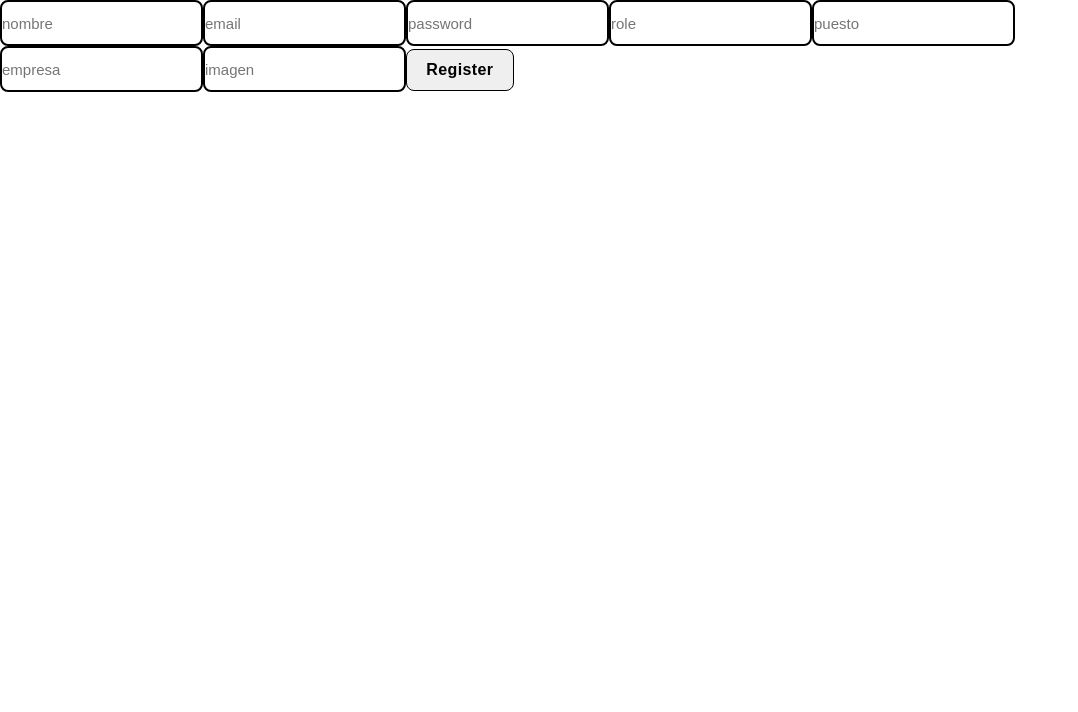
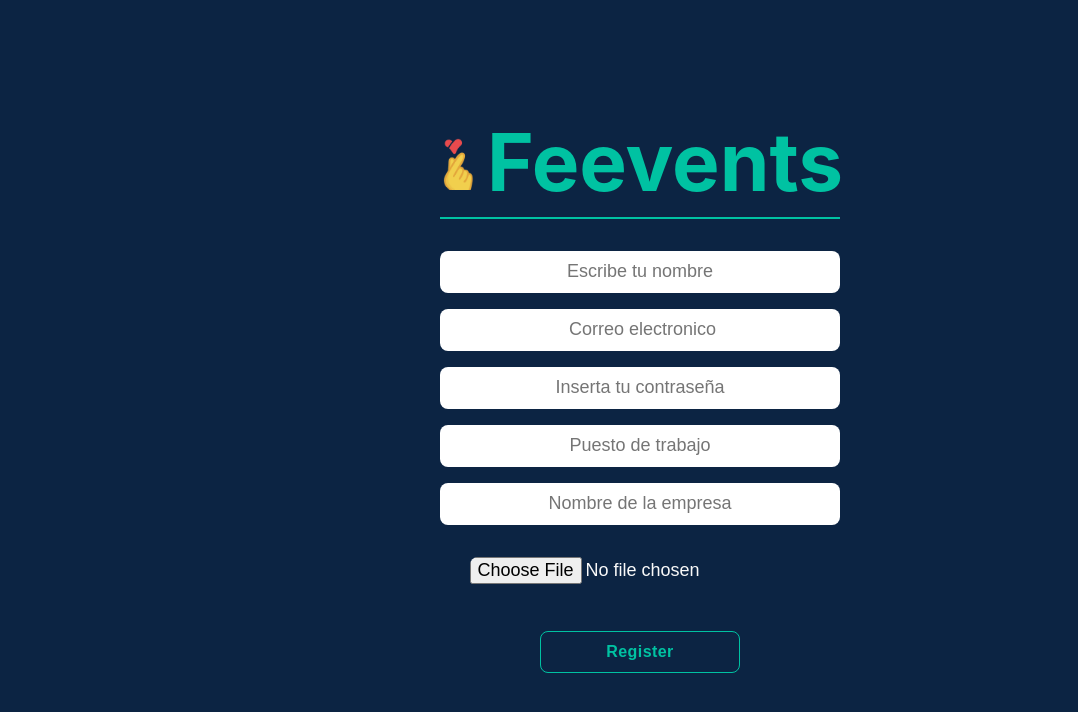
Before and after one commit to amsiceza/TBridge-Feending-Project, a React (Vite) app: page /register in a window 1280 px wide. Shown: the top 712 px of the page, without its empty margins (0-1078 px from the left). Built offline with nearby package versions, Linux system fonts and the light colour scheme; a web font is replaced by a local one.

Commit message:
Styles register

```diff
--- a/src/App.jsx
+++ b/src/App.jsx
@@ -15,15 +15,15 @@ function App() {
   return (
     <div>
       <BrowserRouter>
-      {!token && !window.location.pathname.includes('/register') && ( // Ternario para condicionar la renderización del Sidebar
+      {token && !window.location.pathname.includes('/register') ? ( // Ternario para condicionar la renderización del Sidebar
             <Header/>
-          )}
+          ): null}
         <div className="app-container">
-          {!token && !window.location.pathname.includes('/register') && ( // Ternario para condicionar la renderización del Sidebar
+          {token && !window.location.pathname.includes('/register') ?( // Ternario para condicionar la renderización del Sidebar
             <div className="sidebar-boss-container">
               <Sidebar />
             </div>
-          )}
+          ):null}
 
           <div className="content-container">
             <Routes>
--- a/src/components/Register/Register.jsx
+++ b/src/components/Register/Register.jsx
@@ -2,6 +2,8 @@ import React, { useState } from "react";
 import "./Register.scss"
 import { useDispatch } from "react-redux";
 import { register } from "../../features/auth/authSlice";
+import Hands from "../../assets/hands.png"
+
 
 const Register = () => {
 
@@ -16,7 +18,7 @@ const Register = () => {
     imagen: "",
   });
 
-  const { nombre, email, password, role, puesto, empresa, imagen } = formData;
+  const { nombre, email, password, puesto, empresa, imagen } = formData;
 
   const dispatch = useDispatch()
 
@@ -34,22 +36,29 @@ const Register = () => {
 
   return (
     <div className="formContainer">
+      <div className="title">
+        <img src={Hands} alt="" />
+        <h1 className="header-title register">  Feevents</h1>
+      </div>
         <div>
+
             <form className="formRegister" onSubmit={onSubmit}>
-            <input className="inputRegister" type="text" name="nombre" value={nombre} onChange={onChange} placeholder="nombre"/>
-            <input className="inputRegister" type="email" name="email" value={email} onChange={onChange} placeholder="email"/>
+            <hr />
+            <input className="inputRegister" type="text" name="nombre" value={nombre} onChange={onChange} placeholder="Escribe tu nombre"/>
+            <input className="inputRegister" type="email" name="email" value={email} onChange={onChange} placeholder=" Correo electronico"/>
             <input className="inputRegister"
                 type="password"
                 name="password"
                 value={password}
                 onChange={onChange}
-                placeholder="password"
+                placeholder="Inserta tu contraseña"
             />
-            <input className="inputRegister" type="text" name="role" value={role} onChange={onChange} placeholder="role"/>
-            <input className="inputRegister" type="text" name="puesto" value={puesto} onChange={onChange} placeholder="puesto"/>
-            <input className="inputRegister" type="text" name="empresa" value={empresa} onChange={onChange} placeholder="empresa"/>
-            <input className="inputRegister" type="text" name="imagen" value={imagen} onChange={onChange} placeholder="imagen"/>
-            <button type="submit">Register</button>
+            <input className="inputRegister" type="text" name="puesto" value={puesto} onChange={onChange} placeholder="Puesto de trabajo"/>
+            <input className="inputRegister" type="text" name="empresa" value={empresa} onChange={onChange} placeholder="Nombre de la empresa"/>
+            <div className="select-files"><input className="inputFiles" type="file" name="imagen" value={imagen} onChange={onChange} placeholder="imagen"/></div>
+            <div className="container-btn-r">
+              <button className="btn-register" type="submit">Register</button>
+            </div>
             </form>
         </div>
     </div>
--- a/src/components/Register/Register.scss
+++ b/src/components/Register/Register.scss
@@ -1,9 +1,74 @@
+@import "./src/colors.scss";
+
 .formContainer {
     display: flex;
+    flex-direction: column;
     justify-content: center;
-    flex-direction: column;
+    align-items: center;
+    height: 100vh;
+    background-color: $blue-feending;
+    width: 100vw;
+
+    .register{
+        color: $green;
+        font-size: 5rem;
+    }
+    .title{
+        display: flex;
+        justify-content: center;
+        align-items: center;
+        img{
+            width: 40px;
+            height: auto;
+        }
+    }
 }
 
-.inputRegister {
-    border: 2px solid black;
+.formRegister{
+    margin-top: 1rem;
+    display: flex;
+    flex-direction: column;
+    gap: 1rem;
+    width: 400px;
+
+    hr{
+        border: 1px solid $green;
+        margin-bottom: 1rem;
+    }
+
+    .container-btn-r{
+        margin-top: 1rem;
+        display: flex;
+        justify-content: center;
+        .btn-register{
+            width: 200px;
+            background-color: transparent;
+            border: 1px solid $green;
+            color: $green;
+            transition: background-color 0.3s ease-out, color 0.3s ease-out;
+        }
+        .btn-register:hover{
+            background-color: $green;
+            color: $white;
+        }
+    }
+
+    input{
+        text-align: center;
+        font-size: 18px;
+    }
+    input:focus{
+        border: 2px solid $green;
+    }
+
+    .select-files{
+        display: flex;
+        justify-content: center;
+        color: $white;
+        margin-top: 1rem;
+
+        .inputFiles:focus{
+            border: none;
+        }
+    }
 }
--- a/src/pages/RecintoEvento/RecintoEvento.jsx
+++ b/src/pages/RecintoEvento/RecintoEvento.jsx
@@ -1,4 +1,4 @@
-import React from "react";
+import React, { useState } from "react";
 
 import Tlf from "../../assets/tlf.png";
 
@@ -11,6 +11,13 @@ import BtnRevision from "../../components/Buttons/BtnRevision";
 import "./RecintoEvento.scss";
 
 function RecintoEvento() {
+  const [imageName, setImageName] = useState("");
+
+  const handleImageUpload = (event) => {
+    const file = event.target.files[0];
+    setImageName(file.name);
+  };
+
   return (
     <>
       <div className="recinto-main-container">
@@ -32,9 +39,19 @@ function RecintoEvento() {
                 </div>
                 <div className="btn-first-lbl">
                   <div className="icons">
-                    <HiMagnifyingGlass />
+                    <label htmlFor="file-input" className="icon">
+                      <HiMagnifyingGlass />
+                      <input
+                        id="file-input"
+                        type="file"
+                        accept="image/*"
+                        onChange={handleImageUpload}
+                        style={{ display: "none" }}
+                      />
+                    </label>
                     <HiOutlineTrash />
                   </div>
+                  {imageName && <p className="">{imageName}</p>}
                   <div>
                     <BtnSave />
                   </div>
@@ -68,11 +85,10 @@ function RecintoEvento() {
                     </div>
                     <div className="inputs">
                       <label for="discapacitados">Acceso discapacitados:</label>
-                      <input
-                        type="number"
-                        id="discapacitados"
-                        name="discapacitados"
-                      />
+                      <select name="privadas">
+                        <option value="si">Si</option>
+                        <option value="no">No</option>
+                      </select>
                     </div>
                   </div>
 
@@ -93,7 +109,8 @@ function RecintoEvento() {
                       <select name="privadas">
                         <option value="si">Si</option>
                         <option value="no">No</option>
-                      </select>                    </div>
+                      </select>{" "}
+                    </div>
                     <div className="inputs">
                       <label for="aseos">Nº de aseos:</label>
                       <input
@@ -113,20 +130,22 @@ function RecintoEvento() {
                       <select name="wifi">
                         <option value="si">Si</option>
                         <option value="no">No</option>
-                      </select>                    </div>
+                      </select>{" "}
+                    </div>
                     <div className="inputs">
                       <label for="parking">Parking:</label>
                       <select name="parking">
                         <option value="si">Si</option>
                         <option value="no">No</option>
-                      </select>                    </div>
+                      </select>{" "}
+                    </div>
                     <div className="inputs">
                       <label for="transporte">Transporte público:</label>
                       <select name="transporte">
                         <option value="si">Si</option>
                         <option value="no">No</option>
                       </select>
-                      </div>
+                    </div>
                   </div>
 
                   <div className="row two">
@@ -159,13 +178,15 @@ function RecintoEvento() {
                       <select name="exterior">
                         <option value="si">Si</option>
                         <option value="no">No</option>
-                      </select>                    </div>
+                      </select>{" "}
+                    </div>
                     <div className="inputs">
                       <label for="interior">Zona interior:</label>
                       <select name="interior">
                         <option value="si">Si</option>
                         <option value="no">No</option>
-                      </select>                    </div>
+                      </select>{" "}
+                    </div>
                     <div className="inputs">
                       <label for="privadas">Salas privadas:</label>
                       <select name="privadas">
```
